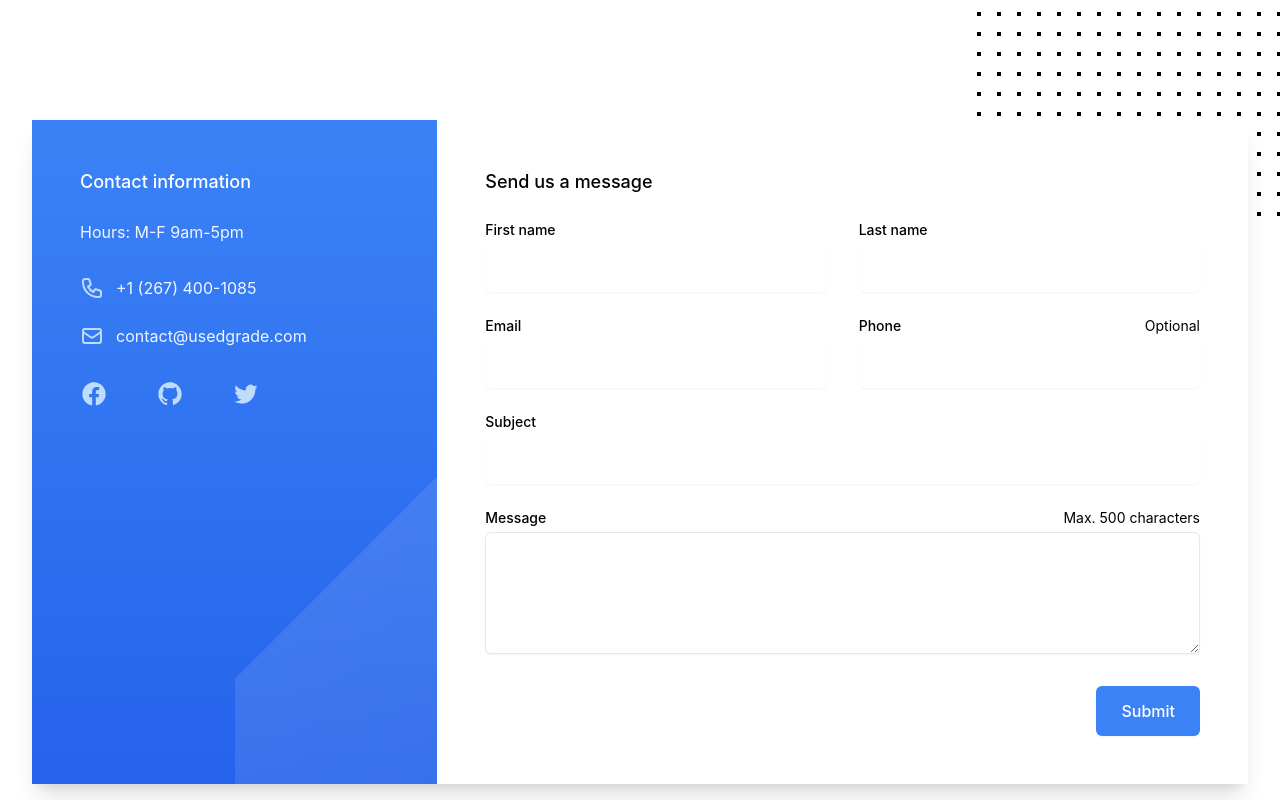
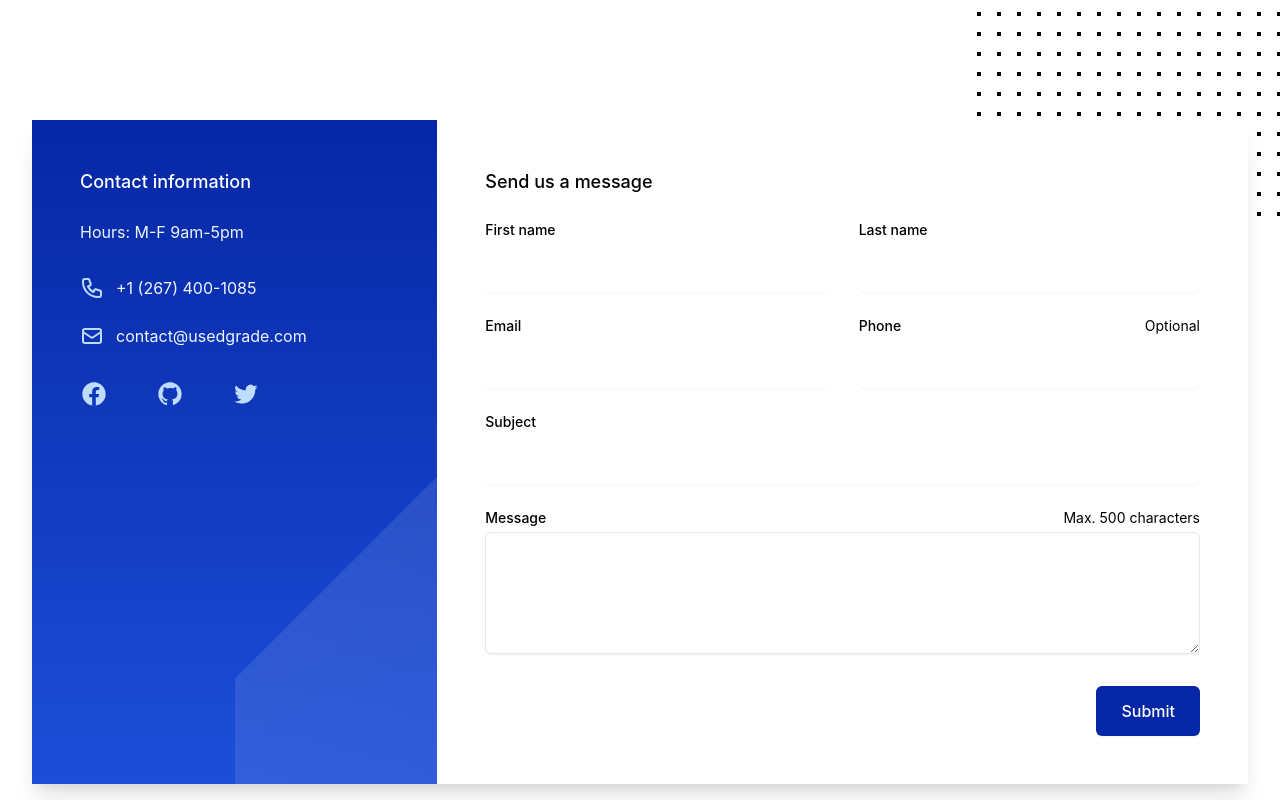
Before and after one commit to moggymog/usedgraderepo, a Next.js app: page /contact in a window 1280 px wide. Shown: the part 380-1180 px from the top of the page. Built offline with nearby package versions, Linux system fonts and the light colour scheme.

Commit message:
2 files modified

```diff
--- a/pages/contact.js
+++ b/pages/contact.js
@@ -294,7 +294,7 @@ export default function Example() {
 
               <div className="grid grid-cols-1 lg:grid-cols-3">
                 {/* Contact information */}
-                <div className="relative overflow-hidden py-10 px-6 bg-gradient-to-b from-blue-500 to-blue-600 sm:px-10 xl:p-12">
+                <div className="relative overflow-hidden py-10 px-6 bg-gradient-to-b from-usedgrade to-blue-700 sm:px-10 xl:p-12">
                   {/* Decorative angle backgrounds */}
                   <div
                     className="absolute inset-0 pointer-events-none sm:hidden"
@@ -610,7 +610,7 @@ export default function Example() {
                     <div className="sm:col-span-2 sm:flex sm:justify-end">
                       <button
                         type="submit"
-                        className="mt-2 w-full inline-flex items-center justify-center px-6 py-3 border border-transparent rounded-md shadow-sm text-base font-medium text-white bg-blue-500 hover:bg-blue-600 focus:outline-none focus:ring-2 focus:ring-offset-2 focus:ring-blue-500 sm:w-auto"
+                        className="mt-2 w-full inline-flex items-center justify-center px-6 py-3 border border-transparent rounded-md shadow-sm text-base font-medium text-white bg-usedgrade hover:bg-blue-600 focus:outline-none focus:ring-2 focus:ring-offset-2 focus:ring-blue-500 sm:w-auto"
                       >
                         Submit
                       </button>
--- a/pages/index.js
+++ b/pages/index.js
@@ -775,7 +775,7 @@ export default function Example() {
                       <div className="rounded-md shadow">
                         <a
                           href="/"
-                          className="w-full flex items-center justify-center px-8 py-3 border border-transparent text-base font-medium rounded-md text-white bg-blue-600 hover:bg-blue-700 md:py-4 md:text-lg md:px-10"
+                          className="w-full flex items-center justify-center px-8 py-3 border border-transparent text-base font-medium rounded-md text-white bg-usedgrade hover:bg-blue-700 md:py-4 md:text-lg md:px-10"
                         >
                           Catalog (coming soon!)
                         </a>
@@ -783,7 +783,7 @@ export default function Example() {
                       <div className="mt-3 sm:mt-0 sm:ml-3">
                         <a
                           href="/contact"
-                          className="w-full flex items-center justify-center px-8 py-3 border border-transparent text-base font-medium rounded-md text-blue-700 bg-blue-100 hover:bg-blue-200 md:py-4 md:text-lg md:px-10"
+                          className="w-full flex items-center justify-center px-8 py-3 border border-transparent text-base font-medium rounded-md text-usedgrade bg-blue-100 hover:bg-blue-200 md:py-4 md:text-lg md:px-10"
                         >
                           Contact Us
                         </a>
@@ -1196,7 +1196,7 @@ export default function Example() {
                     <div className="sm:col-span-2 sm:flex sm:justify-end">
                       <button
                         type="submit"
-                        className="mt-2 w-full inline-flex items-center justify-center px-6 py-3 border border-transparent rounded-md shadow-sm text-base font-medium text-white bg-blue-600 hover:bg-blue-700 focus:outline-none focus:ring-2 focus:ring-offset-2 focus:ring-blue-500 sm:w-auto"
+                        className="mt-2 w-full inline-flex items-center justify-center px-6 py-3 border border-transparent rounded-md shadow-sm text-base font-medium text-white bg-usedgrade hover:bg-blue-700 focus:outline-none focus:ring-2 focus:ring-offset-2 focus:ring-blue-500 sm:w-auto"
                       >
                         Submit
                       </button>
```
